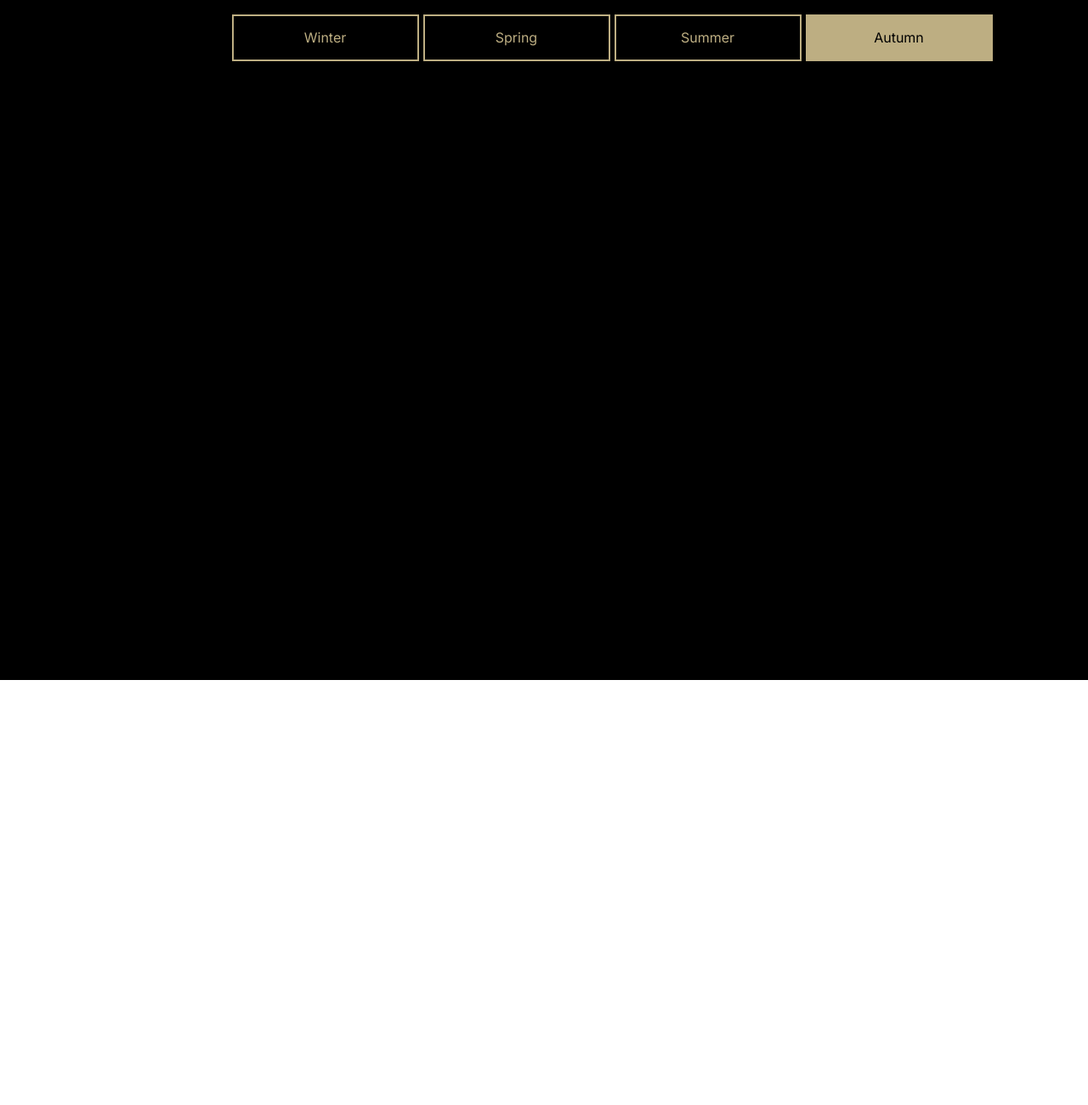
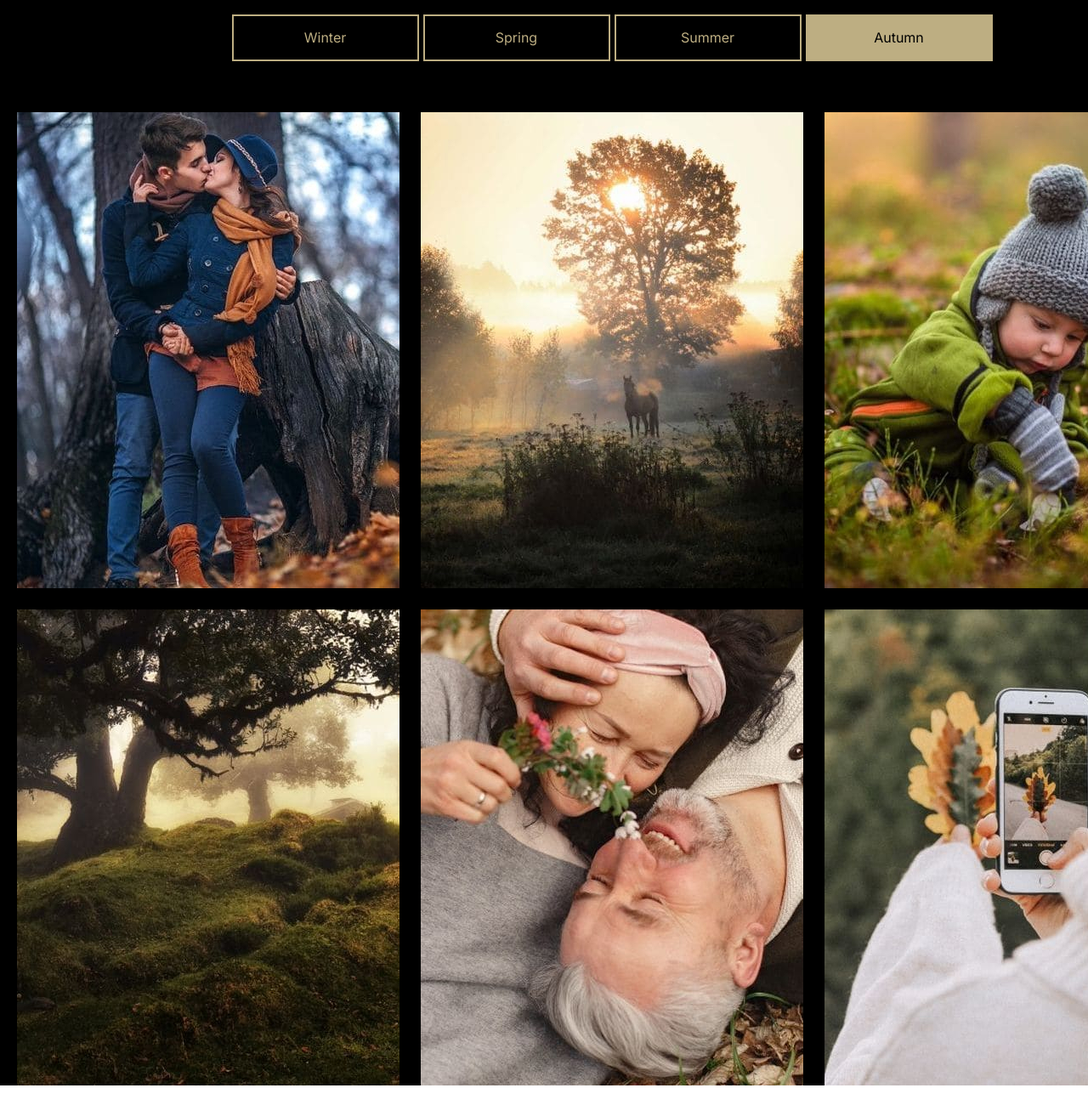
Before and after one commit to NikitaKakurin/portfolio, a plain HTML site: page portfolio/index.html in a window 1280 px wide. Shown: the part 1560-2860 px from the top of the page at 85% size. Before the commit the page ends 2466 px from the top, so only its background shows below. Drawn offline with nearby package versions, Linux system fonts and the light colour scheme.

Commit message:
feat: add portfolio img

```diff
--- a/portfolio/css/style.css
+++ b/portfolio/css/style.css
@@ -267,13 +267,13 @@ body {
     padding-top: 66px;
     background-color: #000000;
     text-align: center;
-    height: 1000px;
 }
 
 .section-portfolio__container-buttons{
     display: flex;
     justify-content: center;
     margin-top: 60px;
+    margin-bottom: 60px;
     gap: 5px;
 }
 
@@ -297,3 +297,11 @@ body {
     background-color: var(--active-text-color);
     color: #000000;
 }
+
+.section-portfolio__container-img{
+    display: flex;
+    gap: 25px;
+    flex-wrap: wrap;
+    padding: 0 20px;
+
+}
--- a/portfolio/index.html
+++ b/portfolio/index.html
@@ -83,13 +83,13 @@
                         <button class="section-portfolio__button">Summer</button>
                         <button class="section-portfolio__button section-portfolio__button-checked">Autumn</button>
                     </div>
-                    <div class="section-portfolio__container-buttons">
-                        <img src="" alt="" class="section-portfolio__img">
-                        <img src="" alt="" class="section-portfolio__img">
-                        <img src="" alt="" class="section-portfolio__img">
-                        <img src="" alt="" class="section-portfolio__img">
-                        <img src="" alt="" class="section-portfolio__img">
-                        <img src="" alt="" class="section-portfolio__img">
+                    <div class="section-portfolio__container-img">
+                        <img src="./assets/img/portfolio-img1.jpg" alt="portfolio image" class="section-portfolio__img">
+                        <img src="./assets/img/portfolio-img2.jpg" alt="portfolio image" class="section-portfolio__img">
+                        <img src="./assets/img/portfolio-img3.jpg" alt="portfolio image" class="section-portfolio__img">
+                        <img src="./assets/img/portfolio-img4.jpg" alt="portfolio image" class="section-portfolio__img">
+                        <img src="./assets/img/portfolio-img5.jpg" alt="portfolio image" class="section-portfolio__img">
+                        <img src="./assets/img/portfolio-img6.jpg" alt="portfolio image" class="section-portfolio__img">
                     </div>
 
                 </section>
```
Also changed, not shown: portfolio/assets/img/portfolio-img1.jpg (added), portfolio/assets/img/portfolio-img2.jpg (added), portfolio/assets/img/portfolio-img3.jpg (added), portfolio/assets/img/portfolio-img4.jpg (added), portfolio/assets/img/portfolio-img5.jpg (added), portfolio/assets/img/portfolio-img6.jpg (added).
